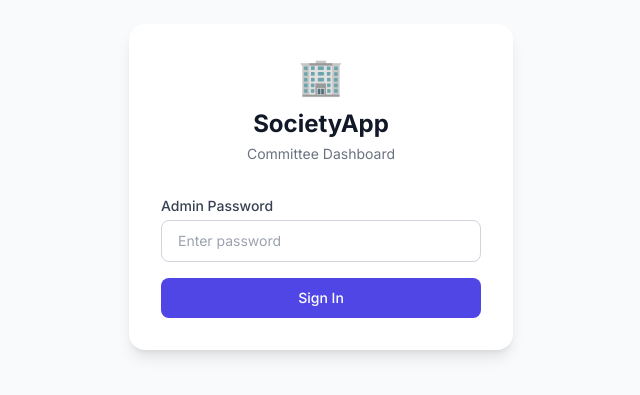
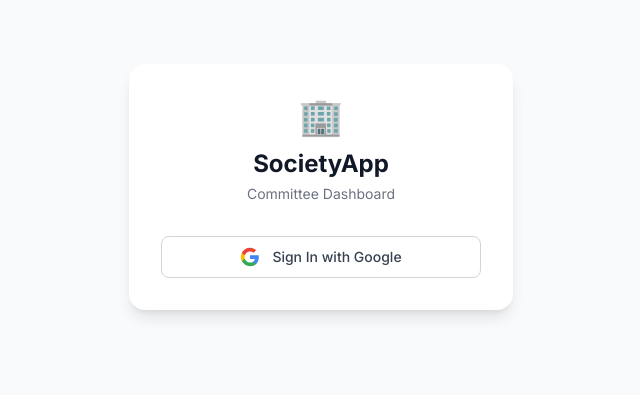
Before and after one commit to rutunjp/society-app, a Next.js app: page /login in a window 1280 px wide. Shown: the part 213-608 px from the top of the page, without its empty margins (319-959 px from the left). Built offline with nearby package versions, Linux system fonts and the light colour scheme.

Commit message:
feat: replace manual auth with NextAuth Google OAuth

```diff
--- /dev/null
+++ b/app/api/auth/[...nextauth]/route.ts
@@ -0,0 +1,24 @@
+import NextAuth from "next-auth"
+import GoogleProvider from "next-auth/providers/google"
+
+const handler = NextAuth({
+  providers: [
+    GoogleProvider({
+      clientId: process.env.GOOGLE_CLIENT_ID || "",
+      clientSecret: process.env.GOOGLE_CLIENT_SECRET || "",
+    }),
+  ],
+  pages: {
+    signIn: "/login",
+  },
+  callbacks: {
+    async signIn() {
+      // You can add logic here to restrict sign-in to specific domain
+      // e.g. if (profile?.email?.endsWith("@example.com")) return true
+      return true
+    },
+  },
+  secret: process.env.NEXTAUTH_SECRET || "fallback_secret_for_dev_mode_only",
+})
+
+export { handler as GET, handler as POST }
--- a/app/api/auth/route.ts
+++ /dev/null
@@ -1,30 +0,0 @@
-import { NextRequest, NextResponse } from "next/server"
-import { getAdminPassword } from "@/lib/auth"
-
-export async function POST(req: NextRequest) {
-  try {
-    const { password } = await req.json()
-    const adminPassword = getAdminPassword()
-
-    if (password !== adminPassword) {
-      return NextResponse.json({ success: false, error: "Invalid password" }, { status: 401 })
-    }
-
-    const response = NextResponse.json({ success: true })
-    response.cookies.set("session", "authenticated", {
-      httpOnly: true,
-      maxAge: 60 * 60 * 24 * 7, // 7 days
-      path: "/",
-      sameSite: "lax",
-    })
-    return response
-  } catch {
-    return NextResponse.json({ success: false, error: "Server error" }, { status: 500 })
-  }
-}
-
-export async function DELETE() {
-  const response = NextResponse.json({ success: true })
-  response.cookies.delete("session")
-  return response
-}
--- a/app/layout.tsx
+++ b/app/layout.tsx
@@ -1,6 +1,7 @@
 import type { Metadata } from "next"
 import { Inter } from "next/font/google"
 import { Toaster } from "react-hot-toast"
+import { Providers } from "@/components/Providers"
 import "./globals.css"
 
 const inter = Inter({ subsets: ["latin"] })
@@ -14,8 +15,10 @@
   return (
     <html lang="en">
       <body className={inter.className}>
-        <Toaster position="top-right" />
-        {children}
+        <Providers>
+          <Toaster position="top-right" />
+          {children}
+        </Providers>
       </body>
     </html>
   )
--- a/app/login/page.tsx
+++ b/app/login/page.tsx
@@ -1,36 +1,7 @@
 "use client"
-import { useState } from "react"
-import { useRouter } from "next/navigation"
+import { signIn } from "next-auth/react"
 
 export default function LoginPage() {
-  const [password, setPassword] = useState("")
-  const [error, setError] = useState("")
-  const [loading, setLoading] = useState(false)
-  const router = useRouter()
-
-  async function handleLogin(e: React.FormEvent) {
-    e.preventDefault()
-    setLoading(true)
-    setError("")
-    try {
-      const res = await fetch("/api/auth", {
-        method: "POST",
-        headers: { "Content-Type": "application/json" },
-        body: JSON.stringify({ password }),
-      })
-      const data = await res.json()
-      if (data.success) {
-        router.push("/")
-      } else {
-        setError(data.error || "Invalid password")
-      }
-    } catch {
-      setError("Something went wrong")
-    } finally {
-      setLoading(false)
-    }
-  }
-
   return (
     <div className="min-h-screen bg-gray-50 flex items-center justify-center px-4">
       <div className="bg-white rounded-2xl shadow-lg w-full max-w-sm p-8">
@@ -40,33 +11,18 @@
           <p className="text-sm text-gray-500 mt-1">Committee Dashboard</p>
         </div>
 
-        <form onSubmit={handleLogin} className="space-y-4">
-          <div>
-            <label className="block text-sm font-medium text-gray-700 mb-1">
-              Admin Password
-            </label>
-            <input
-              type="password"
-              value={password}
-              onChange={(e) => setPassword(e.target.value)}
-              placeholder="Enter password"
-              required
-              className="w-full px-4 py-2.5 border border-gray-300 rounded-lg text-sm focus:outline-none focus:ring-2 focus:ring-indigo-500"
-            />
-          </div>
-
-          {error && (
-            <p className="text-sm text-red-600 bg-red-50 rounded-lg px-3 py-2">{error}</p>
-          )}
-
-          <button
-            type="submit"
-            disabled={loading}
-            className="w-full bg-indigo-600 text-white py-2.5 rounded-lg text-sm font-medium hover:bg-indigo-700 disabled:opacity-50 transition-colors"
-          >
-            {loading ? "Signing in..." : "Sign In"}
-          </button>
-        </form>
+        <button
+          onClick={() => signIn("google", { callbackUrl: "/" })}
+          className="w-full flex items-center justify-center gap-3 bg-white border border-gray-300 text-gray-700 py-2.5 rounded-lg text-sm font-medium hover:bg-gray-50 transition-colors"
+        >
+          <svg className="w-5 h-5" viewBox="0 0 24 24">
+            <path d="M22.56 12.25c0-.78-.07-1.53-.2-2.25H12v4.26h5.92c-.26 1.37-1.04 2.53-2.21 3.31v2.77h3.57c2.08-1.92 3.28-4.74 3.28-8.09z" fill="#4285F4"/>
+            <path d="M12 23c2.97 0 5.46-.98 7.28-2.66l-3.57-2.77c-.98.66-2.23 1.06-3.71 1.06-2.86 0-5.29-1.93-6.16-4.53H2.18v2.84C3.99 20.53 7.7 23 12 23z" fill="#34A853"/>
+            <path d="M5.84 14.09c-.22-.66-.35-1.36-.35-2.09s.13-1.43.35-2.09V7.07H2.18C1.43 8.55 1 10.22 1 12s.43 3.45 1.18 4.93l2.85-2.22.81-.62z" fill="#FBBC05"/>
+            <path d="M12 5.38c1.62 0 3.06.56 4.21 1.64l3.15-3.15C17.45 2.09 14.97 1 12 1 7.7 1 3.99 3.47 2.18 7.07l3.66 2.84c.87-2.6 3.3-4.53 6.16-4.53z" fill="#EA4335"/>
+          </svg>
+          Sign In with Google
+        </button>
       </div>
     </div>
   )
--- a/components/Nav.tsx
+++ b/components/Nav.tsx
@@ -18,13 +18,14 @@
   { href: "/expenses", label: "Expenses", icon: ReceiptPercentIcon },
 ]
 
+import { signOut } from "next-auth/react"
+
 export default function Nav() {
   const pathname = usePathname()
   const router = useRouter()
 
   async function handleLogout() {
-    await fetch("/api/auth", { method: "DELETE" })
-    router.push("/login")
+    await signOut({ callbackUrl: "/login" })
   }
 
   return (
--- /dev/null
+++ b/components/Providers.tsx
@@ -0,0 +1,6 @@
+"use client"
+import { SessionProvider } from "next-auth/react"
+
+export function Providers({ children }: { children: React.ReactNode }) {
+  return <SessionProvider>{children}</SessionProvider>
+}
--- a/package.json
+++ b/package.json
@@ -15,6 +15,7 @@
     "html2canvas": "^1.4.1",
     "jspdf": "^4.2.1",
     "next": "14.2.14",
+    "next-auth": "^4.24.13",
     "papaparse": "^5.5.3",
     "react": "^18",
     "react-dom": "^18",
```
Also changed, not shown: middleware.ts (+2 -17 lines), 1 other file (tests, documents, lock files or other folders).
